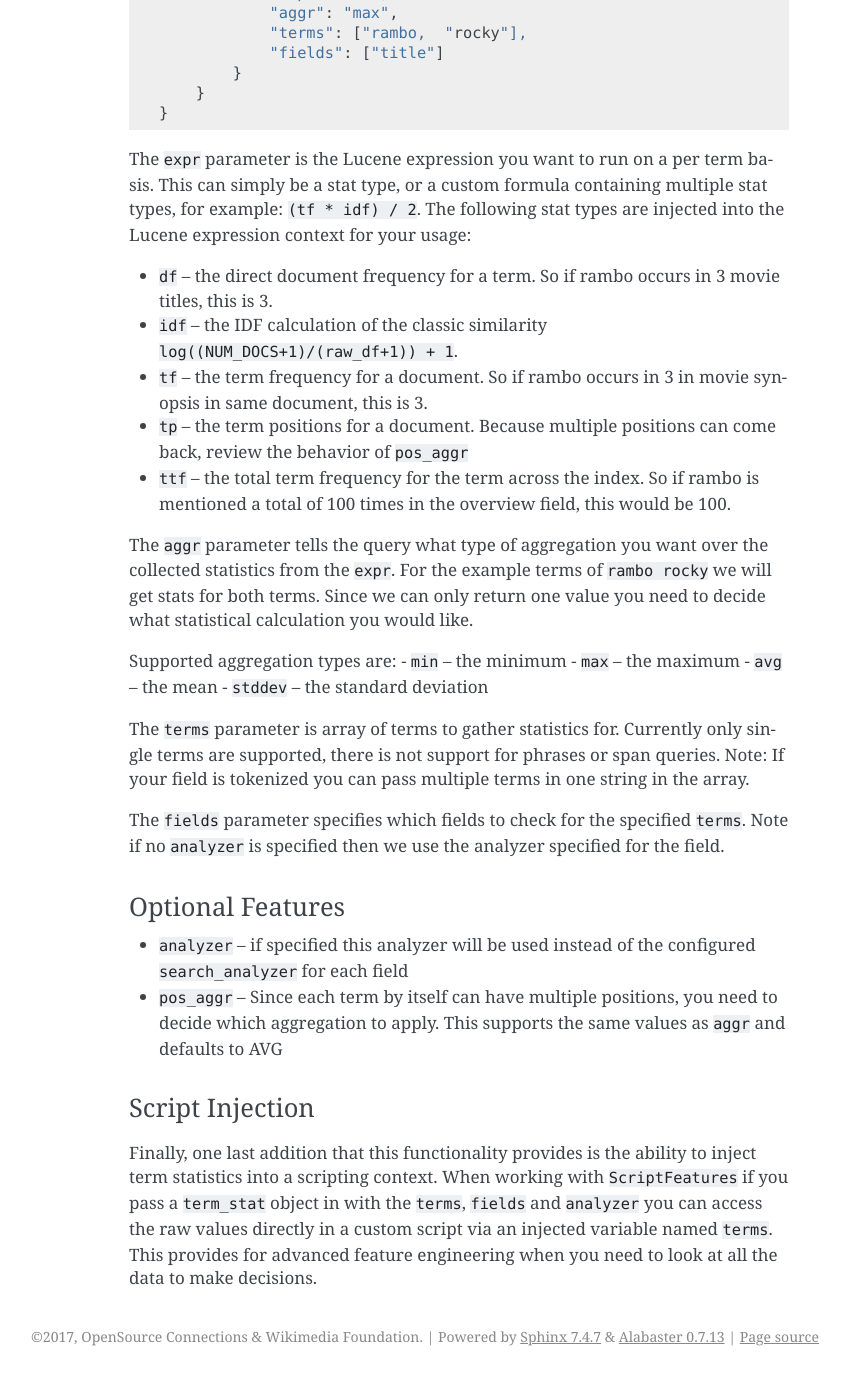
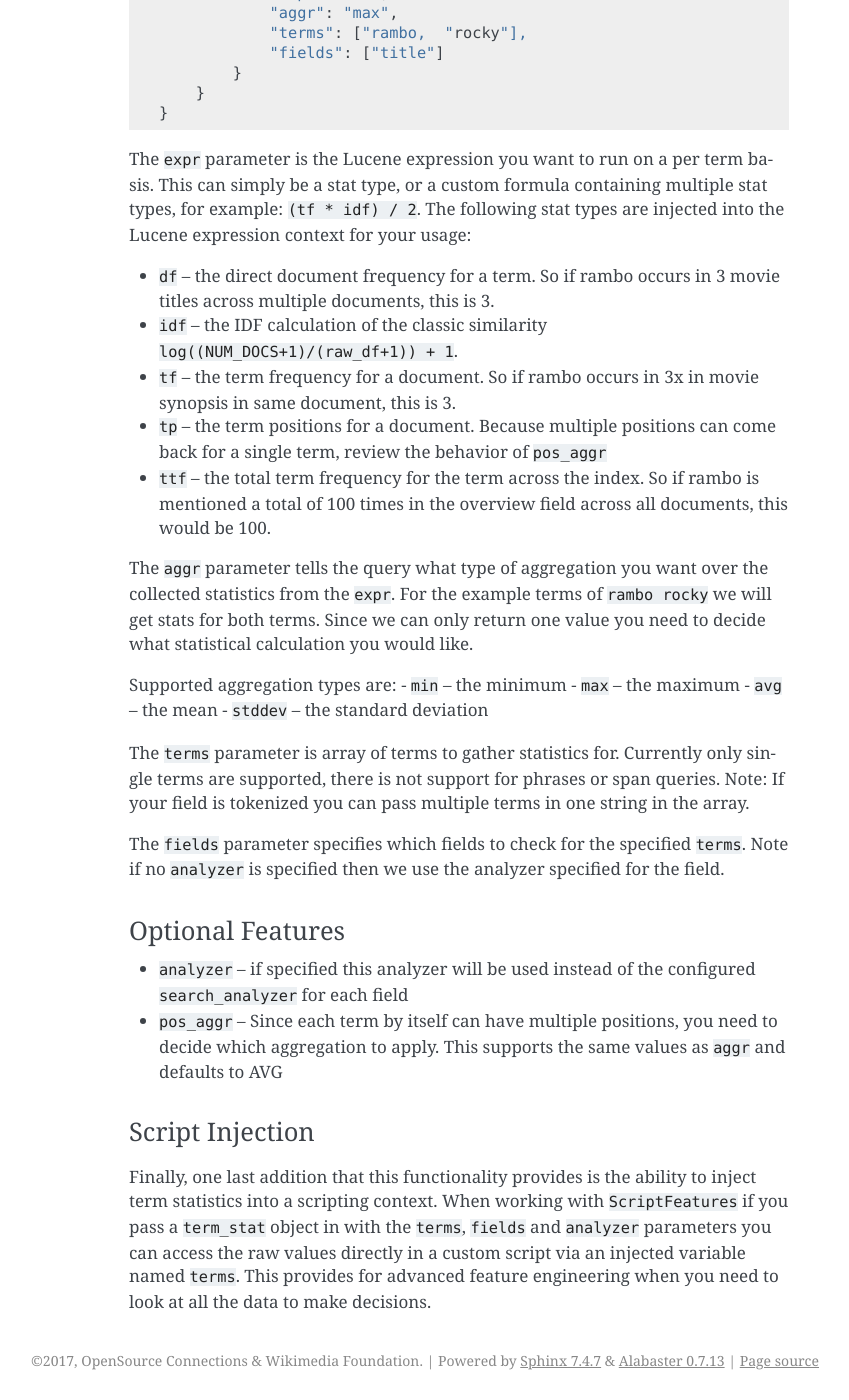
Before and after one commit to o19s/elasticsearch-learning-to-rank, a Sphinx documentation site: the page built from docs/advanced-functionality.rst, in a window 1280 px wide and 1400 px high, scrolled down 6871 px. Shown: the whole window, without its empty margins (291-1140 px from the left). Built offline with Sphinx 7.4.7, drawn with Linux system fonts in a browser that asks for light colours; pages that are not in the unit, such as notebooks, are missing from menus; before the commit the page ends 8247 px from its top, so only the background shows below that.

Commit message:
Doc wording

```diff
--- a/docs/advanced-functionality.rst
+++ b/docs/advanced-functionality.rst
@@ -298,11 +298,11 @@ the same data as the `ExplorerQuery` but it allows the user to specify a custom
 
 The :code:`expr` parameter is the Lucene expression you want to run on a per term basis.  This can simply be a stat type, or a custom formula containing multiple stat types, for example: :code:`(tf * idf) / 2`.  The following stat types are injected into the Lucene expression context for your usage:
 
-- :code:`df` -- the direct document frequency for a term. So if rambo occurs in 3 movie titles, this is 3.
+- :code:`df` -- the direct document frequency for a term. So if rambo occurs in 3 movie titles across multiple documents, this is 3.
 - :code:`idf` -- the IDF calculation of the classic similarity :code:`log((NUM_DOCS+1)/(raw_df+1)) + 1`.
-- :code:`tf` -- the term frequency for a document. So if rambo occurs in 3 in movie synopsis in same document, this is 3.
-- :code:`tp` -- the term positions for a document. Because multiple positions can come back, review the behavior of :code:`pos_aggr`
-- :code:`ttf` -- the total term frequency for the term across the index. So if rambo is mentioned a total of 100 times in the overview field, this would be 100.
+- :code:`tf` -- the term frequency for a document. So if rambo occurs in 3x in movie synopsis in same document, this is 3.
+- :code:`tp` -- the term positions for a document. Because multiple positions can come back for a single term, review the behavior of :code:`pos_aggr`
+- :code:`ttf` -- the total term frequency for the term across the index. So if rambo is mentioned a total of 100 times in the overview field across all documents, this would be 100.
 
 The :code:`aggr` parameter tells the query what type of aggregation you want over the collected statistics from the :code:`expr`.  For the example terms of :code:`rambo rocky` we will get stats for both terms.  Since we can only return one value you need to decide what statistical calculation you would like.
 
@@ -325,4 +325,4 @@ Optional Features
 Script Injection
 ----------------
 
-Finally, one last addition that this functionality provides is the ability to inject term statistics into a scripting context.  When working with :code:`ScriptFeatures` if you pass a :code:`term_stat` object in with the :code:`terms`, :code:`fields` and :code:`analyzer` you can access the raw values directly in a custom script via an injected variable named :code:`terms`.  This provides for advanced feature engineering when you need to look at all the data to make decisions.
+Finally, one last addition that this functionality provides is the ability to inject term statistics into a scripting context.  When working with :code:`ScriptFeatures` if you pass a :code:`term_stat` object in with the :code:`terms`, :code:`fields` and :code:`analyzer` parameters you can access the raw values directly in a custom script via an injected variable named :code:`terms`.  This provides for advanced feature engineering when you need to look at all the data to make decisions.
```
